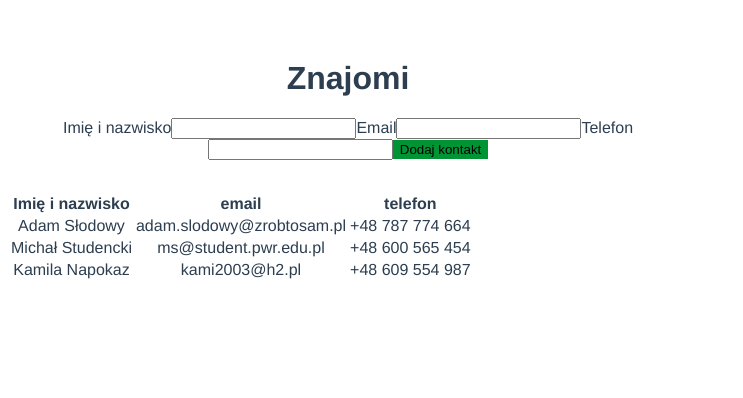
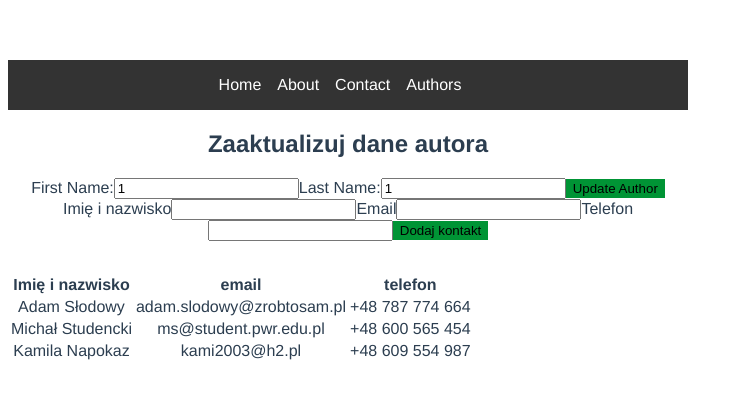
Before and after one commit to nswierkowski/ZTW_ex_6, a Vue app in the folder address-book-vue-app/: page /#/authors/update-author/1/1/1 in a window 1280 px wide. Shown: the top 398 px of the page, without its empty margins (0-743 px from the left). Built offline with nearby package versions, Linux system fonts and the light colour scheme; no server answers; the HTML template or start-up script is replaced by a standard one.

Commit message:
Add authors CRUD without D

```diff
--- a/address-book-vue-app/src/App.vue
+++ b/address-book-vue-app/src/App.vue
@@ -1,6 +1,17 @@
 <template>
   <div id="app" class="small-container">
-    <h1>Znajomi</h1>
+      <div id="app">
+      <nav>
+        <ul>
+          <li><router-link to="/">Home</router-link></li>
+          <li><router-link to="/about">About</router-link></li>
+          <li><router-link to="/contact">Contact</router-link></li>
+          <li><router-link to="/authors">Authors</router-link></li>
+        </ul>
+      </nav>
+
+      <router-view/>
+    </div>
     <person-form @add:person="addPerson" />
     <persons-table :personsSource="persons" />
   </div>
@@ -77,4 +88,30 @@ button {
   color: #2c3e50;
   margin-top: 60px;
 }
+
+nav {
+  background: #333;
+  color: white;
+  padding: 1rem;
+}
+
+nav ul {
+  list-style-type: none;
+  padding: 0;
+  margin: 0;
+}
+
+nav ul li {
+  display: inline;
+  margin-right: 1rem;
+}
+
+nav ul li a {
+  color: white;
+  text-decoration: none;
+}
+
+nav ul li a:hover {
+  text-decoration: underline;
+}
 </style>
--- /dev/null
+++ b/address-book-vue-app/src/components/authors/AuthorUpdate.vue
@@ -0,0 +1,68 @@
+<template>
+  <div>
+    <h2>Zaaktualizuj dane autora</h2>
+    <form @submit.prevent="handleSubmit">
+      <label for="firstName">First Name:</label>
+      <input type="text" id="firstName" v-model="author.firstName" required>
+      <label for="lastName">Last Name:</label>
+      <input type="text" id="lastName" v-model="author.lastName" required>
+      <button type="submit">Update Author</button>
+    </form>
+  </div>
+</template>
+
+<script>
+export default {
+  data() {
+    return {
+      author: {
+        id: null,
+        firstName: '',
+        lastName: ''
+      }
+    };
+  },
+  methods: {
+    async handleSubmit() {
+      if (!this.author.firstName.trim() || !this.author.lastName.trim()) {
+        alert("Imię i nazwisko nie mogą być puste");
+        return;
+      }
+
+      try {
+        const response = await fetch(
+          `http://localhost:8080/update/authors/${this.author.id}`,
+          {
+            method: 'PUT',
+            headers: {
+              'Content-Type': 'application/json'
+            },
+            body: JSON.stringify(this.author)
+          }
+        );
+        if (response.ok) {
+          alert("Dane autora zostały pomyślnie zauktalizowane");
+          this.$router.push('/authors');
+        } else {
+          alert("Aktualizacja danych autora nie powiodła się");
+        }
+      } catch (error) {
+        console.error(error);
+        alert("Error: occurred while updating author");
+      }
+    }
+
+  },
+  mounted() {
+    if (this.$route.params.id) {
+      this.author.id = this.$route.params.id;
+    }
+    if (this.$route.params.firstName) {
+      this.author.firstName = this.$route.params.firstName;
+    }
+    if (this.$route.params.lastName) {
+      this.author.lastName = this.$route.params.lastName;
+    }
+  }
+};
+</script>
--- /dev/null
+++ b/address-book-vue-app/src/components/authors/AuthorsForm.vue
@@ -0,0 +1,89 @@
+<template>
+  <div id="author-form">
+    <form @submit.prevent="handleSubmit">
+      <label>Imię</label>
+      <input
+        v-model="author.firstName"
+        type="text"
+        :class="{ 'has-error': submitting && invalidFirstName }"
+        @focus="clearStatus"
+        @keypress="clearStatus"
+      />
+      <label>Nazwisko</label>
+      <input
+        v-model="author.lastName"
+        type="text"
+        :class="{ 'has-error': submitting && invalidLastName }"
+        @focus="clearStatus"
+      />
+      <p v-if="error && submitting" class="error-message">
+        Proszę wypełnić wskazane pola formularza
+      </p>
+      <p v-if="success" class="success-message">Dane poprawnie zapisano</p>
+      <button>Dodaj autora</button>
+    </form>
+  </div>
+</template>
+
+<script>
+export default {
+  name: "person-form",
+  data() {
+    return {
+      author: {
+        firstName: "",
+        lastName: "",
+      },
+      submitting: false,
+      error: false,
+      success: false,
+    };
+  },
+  methods: {
+    handleSubmit() {
+      this.submitting = true;
+      this.clearStatus();
+      if (this.invalidFirstName || this.invalidLastName) {
+        this.error = true;
+        return;
+      }
+
+      this.$emit("add:author", this.author);
+
+      this.author.firstName = "";
+      this.author.lastName = "";
+
+      this.error = false;
+      this.success = true;
+      this.submitting = false;
+    },
+
+    clearStatus() {
+      this.success = false;
+      this.error = false;
+    },
+  },
+  computed: {
+    invalidFirstName() {
+      return this.author.firstName === "";
+    },
+    invalidLastName() {
+      return this.author.lastName === "";
+    },
+  },
+};
+</script>
+<style scoped>
+form {
+  margin-bottom: 2rem;
+}
+[class*="-message"] {
+  font-weight: 500;
+}
+.error-message {
+  color: #d33c40;
+}
+.success-message {
+  color: #32a95d;
+}
+</style>
--- /dev/null
+++ b/address-book-vue-app/src/components/authors/AuthorsMainView.vue
@@ -0,0 +1,124 @@
+<template>
+  <div id="app" class="small-container">
+    <h2>Autorzy</h2>
+    <authors-table :authorsSource="authors"/>
+    <h2>Dodaj autora</h2>
+    <authors-form @add:author="addAuthor"/>
+  </div>
+</template>
+<script>
+import AuthorsTable from "../authors/AuthorsTable.vue";
+import AuthorsForm from "../authors/AuthorsForm.vue";
+
+
+export default {
+  name: "app",
+  components: {
+    AuthorsTable,
+    AuthorsForm,
+  },
+  data() {
+    return {
+      authors: [],
+    };
+  },
+  methods: {
+    async addAuthor(author) {
+      try {
+        const response = await fetch(
+          "http://localhost:8080/create/authors",
+          {
+            method: 'PUT',
+            headers: {
+            'Content-Type': 'application/json'
+            },
+            body: JSON.stringify(author)
+            }
+        );
+        if (response.ok) {
+          this.getAuthors();
+        }
+      } catch (error) {
+        console.error(error);
+      }
+    },
+    async getAuthors() {
+      try {
+        const response = await fetch(
+          "http://localhost:8080/get/authors"
+        );
+        const data = await response.json();
+        this.authors = data;
+      } catch (error) {
+        console.error(error);
+      }
+    },
+    async deleteAuthor(authorId) {
+      try {
+        const response = await fetch(
+          `http://localhost:8080/delete/authors/${authorId}`,
+          {
+            method: 'DELETE',
+          }
+        );
+        if (response.ok) {
+          alert("Autor został usunięty poprawnie");
+          this.getAuthors();
+        } else {
+          alert("Nie udało się usunąć autora");
+        }
+      } catch (error) {
+        console.error(error);
+        alert("BŁĄD: Próba usunięcia autora spowodowała nie przewidziane zachowanie");
+      }
+    },
+  },
+  mounted() {
+    this.getAuthors();
+  },
+};
+</script>
+
+<style>
+button {
+  background: #009435;
+  border: 1px solid #009435;
+}
+.small-container {
+  max-width: 680px;
+}
+#app {
+  font-family: Avenir, Helvetica, Arial, sans-serif;
+  -webkit-font-smoothing: antialiased;
+  -moz-osx-font-smoothing: grayscale;
+  text-align: center;
+  color: #2c3e50;
+  margin-top: 60px;
+}
+
+nav {
+  background: #333;
+  color: white;
+  padding: 1rem;
+}
+
+nav ul {
+  list-style-type: none;
+  padding: 0;
+  margin: 0;
+}
+
+nav ul li {
+  display: inline;
+  margin-right: 1rem;
+}
+
+nav ul li a {
+  color: white;
+  text-decoration: none;
+}
+
+nav ul li a:hover {
+  text-decoration: underline;
+}
+</style>
--- /dev/null
+++ b/address-book-vue-app/src/components/authors/AuthorsTable.vue
@@ -0,0 +1,41 @@
+<template>
+  <div id="authors-table">
+    <table>
+      <thead>
+        <tr>
+          <th>ID</th>
+          <th>Imię</th>
+          <th>Nazwisko</th>
+          <th>Action</th>
+        </tr>
+      </thead>
+      <tbody>
+        <tr v-for="author in authorsSource" :key="author.id">
+          <td>{{ author.id }}</td>
+          <td>{{ author.firstName }}</td>
+          <td>{{ author.lastName }}</td>
+          <td>
+            <router-link :to="{ name: 'updateAuthor', params: { id: author.id, firstName: author.firstName, lastName: author.lastName } }">
+              Update
+            </router-link>
+            <button @click="deleteAuthor(author.id)">Delete</button>
+          </td>
+        </tr>
+      </tbody>
+    </table>
+  </div>
+</template>
+<script>
+export default {
+  name: "authors-table",
+  props: {
+    authorsSource: Array,
+  },
+  methods: {
+    deleteAuthor(authorId) {
+      this.$emit('delete-author', authorId);
+    },
+  },
+};
+</script>
+<style scoped></style>
--- a/address-book-vue-app/src/main.js
+++ b/address-book-vue-app/src/main.js
@@ -1,4 +1,5 @@
 import { createApp } from 'vue'
 import App from './App.vue'
+import router from './router'
 
-createApp(App).mount('#app')
+createApp(App).use(router).mount('#app')
--- /dev/null
+++ b/address-book-vue-app/src/router/index.js
@@ -0,0 +1,35 @@
+import { createRouter, createWebHashHistory } from 'vue-router'
+import HomeView from '../views/HomeView.vue'
+import AuthorsMainView from '../components/authors/AuthorsMainView.vue'
+import AuthorUpdate from '../components/authors/AuthorUpdate.vue'
+
+
+const routes = [
+  {
+    path: '/',
+    name: 'home',
+    component: HomeView
+  },
+  {
+    path: '/about',
+    name: 'about',
+    component: () => import(/* webpackChunkName: "about" */ '../views/AboutView.vue')
+  },
+  {
+    path: '/authors',
+    name: 'authors',
+    component: AuthorsMainView
+  },
+  {
+    path: '/authors/update-author/:id/:firstName/:lastName',
+    name: 'updateAuthor',
+    component: AuthorUpdate
+  }
+]
+
+const router = createRouter({
+  history: createWebHashHistory(),
+  routes
+})
+
+export default router
--- /dev/null
+++ b/address-book-vue-app/src/views/AboutView.vue
@@ -0,0 +1,5 @@
+<template>
+  <div class="about">
+    <h1>This is an about page</h1>
+  </div>
+</template>
--- /dev/null
+++ b/address-book-vue-app/src/views/HomeView.vue
@@ -0,0 +1,18 @@
+<template>
+  <div class="home">
+    <img alt="Vue logo" src="../assets/logo.png">
+    <HelloWorld msg="Welcome to Your Vue.js App"/>
+  </div>
+</template>
+
+<script>
+// @ is an alias to /src
+import HelloWorld from '@/components/HelloWorld.vue'
+
+export default {
+  name: 'HomeView',
+  components: {
+    HelloWorld
+  }
+}
+</script>
```
